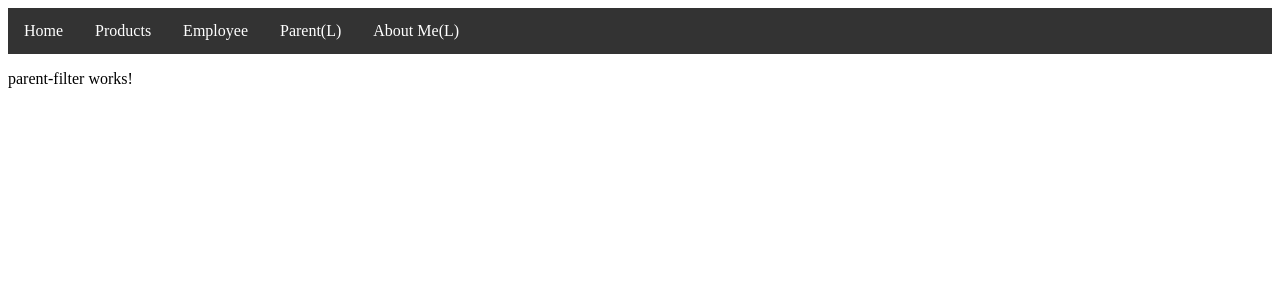
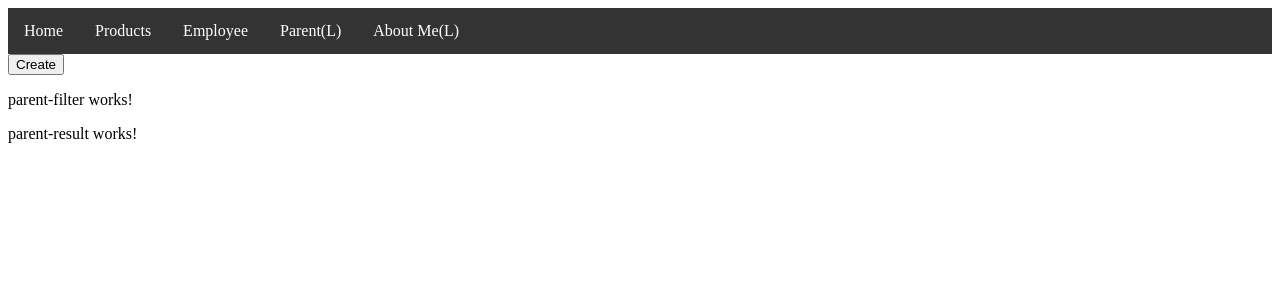
Before and after one commit to bhargavr445/Angular-Course, an Angular app: page /parent in a window 1280 px wide. Shown: the top 300 px of the page. Built offline with nearby package versions, Linux system fonts and the light colour scheme.

Commit message:
created parent creat componant and created shared module

```diff
--- /dev/null
+++ b/src/app/parent/parent-create/parent-create.component.html
@@ -0,0 +1 @@
+<p>parent-create works!</p>
--- /dev/null
+++ b/src/app/parent/parent-create/parent-create.component.ts
@@ -0,0 +1,15 @@
+import { Component, OnInit } from '@angular/core';
+
+@Component({
+  selector: 'app-parent-create',
+  templateUrl: './parent-create.component.html',
+  styleUrls: ['./parent-create.component.scss']
+})
+export class ParentCreateComponent implements OnInit {
+
+  constructor() { }
+
+  ngOnInit() {
+  }
+
+}
--- /dev/null
+++ b/src/app/parent/parent.component.html
@@ -0,0 +1,8 @@
+<button type="submit" (click)="goToCreate()">Create</button>
+
+<div style="display:inline; width:30px;">
+    <app-parent-filter></app-parent-filter>
+</div>
+<div style="display:inline; width:100px;">
+    <app-parent-result></app-parent-result>
+</div>
--- /dev/null
+++ b/src/app/parent/parent.component.ts
@@ -0,0 +1,20 @@
+import { Component, OnInit } from '@angular/core';
+import { Router } from '@angular/router';
+
+@Component({
+  selector: 'app-parent',
+  templateUrl: './parent.component.html',
+  styleUrls: ['./parent.component.scss']
+})
+export class ParentComponent implements OnInit {
+
+  constructor(private route: Router) { }
+
+  ngOnInit() {
+  }
+
+  goToCreate(){
+    this.route.navigate(['parent/create']);
+  }
+
+}
```
Also changed, not shown: src/app/app.module.ts (+4 -5 lines), src/app/parent/parent-routing.module.ts (+5 -2 lines), src/app/parent/parent.module.ts (+11 -2 lines), src/app/shared.module.ts (added, +16 -0 lines), src/app/parent/parent-create/parent-create.component.scss (added), src/app/parent/parent.component.scss (added), 2 other files (tests, documents, lock files or other folders).
